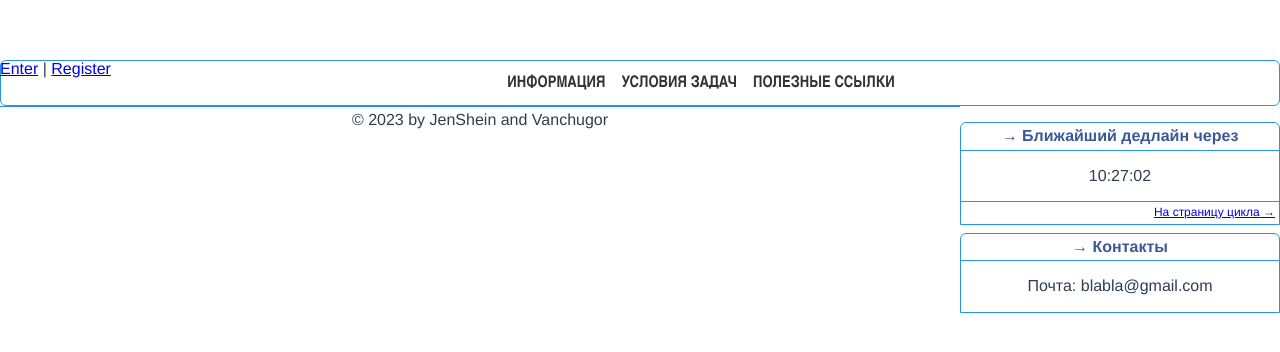
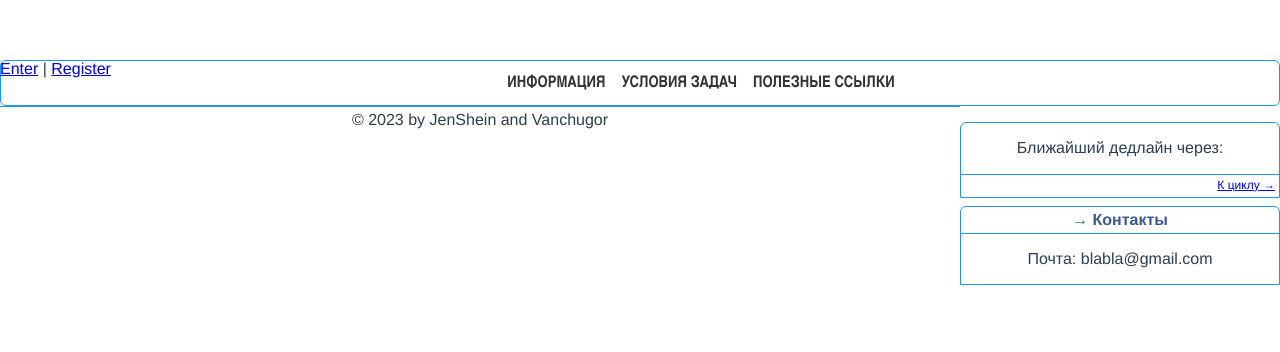
Before and after one commit to Vanchugor/kteach, a Vue app in the folder front/: page / in a window 1280 px wide. Shown: the top 352 px of the page. Built offline with nearby package versions, Linux system fonts and the light colour scheme.

Commit message:
Add base component for sections in aside block

```diff
--- a/front/src/components/aside/BaseSection.vue
+++ b/front/src/components/aside/BaseSection.vue
@@ -1,13 +1,14 @@
 <template>
-    <section class="{{ sectionClass }}">
-        <div class="header">
+    <section :class="sectionClass">
+        <div class="header" v-if="headerText">
             {{ headerText }}
         </div>
-        <div class="body">
+        <div class="body" v-if="bodyText">
             {{ bodyText }}
         </div>
-        <div class="footer">
-            <a href="#">{{ footerLinkText }}</a>
+        <slot></slot>
+        <div class="footer" v-if="footerLink">
+            <a :href="footerLink">{{ footerLinkText }}</a>
         </div>
     </section>
 </template>
@@ -15,7 +16,7 @@
 <script>
 export default {
     name: "ContactsSection",
-    props: ["sectionClass", "headerText", "bodyText", "footerLinkText"],
+    props: ["sectionClass", "headerText", "bodyText", "footerLink", "footerLinkText"],
 }
 </script>
 
--- a/front/src/components/aside/ContactsSection.vue
+++ b/front/src/components/aside/ContactsSection.vue
@@ -1,20 +1,33 @@
 <template>
-    <section class="contact-info">
-        <div class="header">
-            Контакты
-        </div>
-        <div class="body">
-            Почта: blabla@gmail.com
-        </div>
-<!--        <div class="footer">-->
-<!--            <a href="#">View all</a>-->
-<!--        </div>-->
-    </section>
+    <BaseSection :sectionClass="sectionClass"
+                 :headerText="headerText"
+                 :bodyText="bodyText"
+                 :footerLink="footerLink">
+    </BaseSection>
 </template>
 
 <script>
+import BaseSection from "@/components/aside/BaseSection";
+
 export default {
-  name: "ContactsSection"
+    name: "ContactsSection",
+    computed: {
+        sectionClass: function () {
+            return "contact-info";
+        },
+        headerText: function () {
+            return "Контакты";
+        },
+        bodyText: function () {
+            return "Почта: blabla@gmail.com";
+        },
+        footerLink: function () {
+            return undefined;
+        },
+    },
+    components: {
+        BaseSection
+    },
 }
 </script>
 
--- a/front/src/components/aside/DeadlineSection.vue
+++ b/front/src/components/aside/DeadlineSection.vue
@@ -1,20 +1,37 @@
 <template>
-    <section class="deadline-info">
-        <div class="header">
-            Ближайший дедлайн через
-        </div>
-        <div class="body">
-            10:27:02
-        </div>
-        <div class="footer">
-            <a href="#">На страницу цикла</a>
-        </div>
-    </section>
+    <BaseSection :sectionClass="sectionClass"
+                 :headerText="headerText"
+                 :bodyText="bodyText"
+                 :footerLink="footerLink"
+                 :footerLinkText="footerLinkText">
+    </BaseSection>
 </template>
 
 <script>
+import BaseSection from "@/components/aside/BaseSection";
+
 export default {
-  name: "DeadlineSection"
+    name: "DeadlineSection",
+    computed: {
+        sectionClass: function () {
+            return "deadline-info";
+        },
+        headerText: function () {
+            return undefined;
+        },
+        bodyText: function () {
+            return "Ближайший дедлайн через: ";
+        },
+        footerLink: function () {
+            return "#";
+        },
+        footerLinkText: function () {
+            return "К циклу";
+        },
+    },
+    components: {
+        BaseSection
+    },
 }
 </script>
 
```
